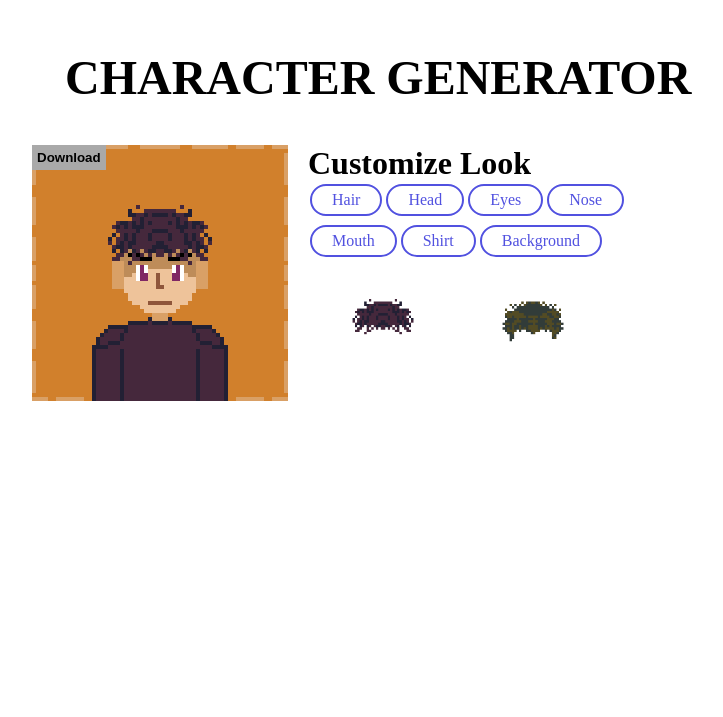
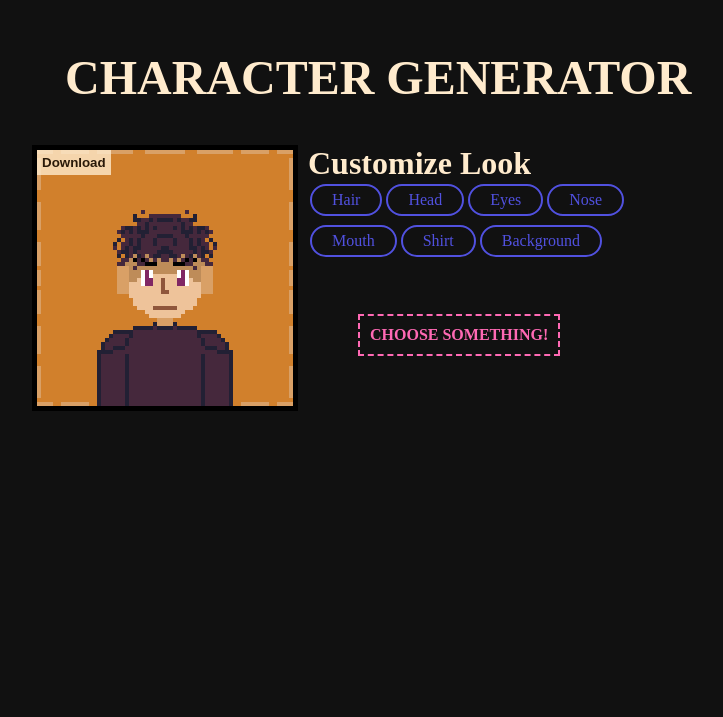
Before and after one commit to AugstDev/character-creator, a plain HTML site: page index.html in a window 1280 px wide. Shown: the whole page, without its empty margins (245-968 px from the left). Drawn offline with Linux system fonts and the light colour scheme.

Commit message:
changing colors

```diff
--- a/index.html
+++ b/index.html
@@ -46,8 +46,7 @@
 
                     <div class="imagelist">
                         <div class="grid" id="gridImages" filter="hair">
-                            <img alt="hair" src="./assets/img/hairs/hair1.png">
-                            <img alt="hair" src="./assets/img/hairs/hair2.png">
+                            <p>CHOOSE SOMETHING!</p>
                         </div>
                     </div>
                 </div>
--- a/style.css
+++ b/style.css
@@ -10,6 +10,8 @@ body{
     justify-content: center;
     align-items: center;
     padding: 50px;
+    background-color: #111;
+    color: blanchedalmond;
 }
 
 h1{
@@ -23,10 +25,11 @@ h1{
     width: 256px;
     height: 256px;
     background-color: lightgray;
-
     img{
         position: absolute;
         image-rendering: pixelated;
+        border: 5px solid black;
+
     }
 }
 
@@ -39,8 +42,10 @@ h1{
         position: absolute;
         padding: 5px;
         margin: 0px;
-        background: darkgrey;
+        background: blanchedalmond;
+        margin: 5px;
         border: none;
+        opacity: 0.8;
         font-weight: bold;
         cursor: pointer;
         z-index: 4;
@@ -97,6 +102,19 @@ h3{
 
     img{
         width: -webkit-fill-available;
+        background-color: #ccc;
+        border: 5px dashed black;
+        margin: 5px;
+    }
+
+    p{
+        margin: 50px;
+        font-weight: bolder;
+        height: min-content;
+        width: max-content;
+        color: hotpink;
+        border: 2px dashed hotpink;
+        padding: 10px;
     }
 }
 
```
